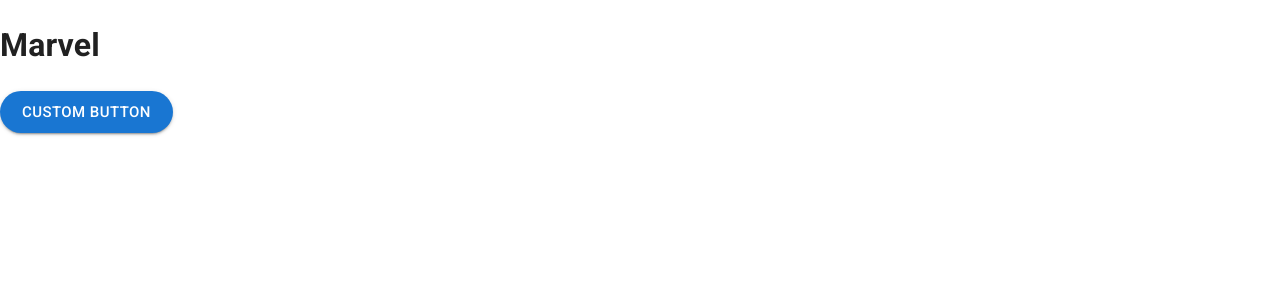
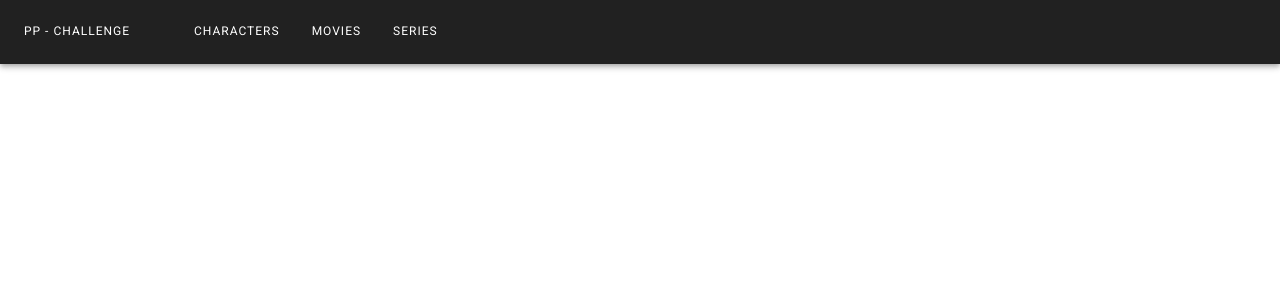
Before and after one commit to gabepinheiro/pp-challenge, a Next.js app: page / in a window 1280 px wide. Shown: the top 300 px of the page. Built offline with nearby package versions, Linux system fonts and the light colour scheme.

Commit message:
feat: add initial <NavBar />

```diff
--- /dev/null
+++ b/src/components/nav-bar/index.ts
@@ -0,0 +1 @@
+export * from './nav-bar'
--- /dev/null
+++ b/src/components/nav-bar/nav-bar.tsx
@@ -0,0 +1,52 @@
+import Typography from '@mui/material/Typography'
+import AppBar from '@mui/material/AppBar'
+import Toolbar from '@mui/material/Toolbar'
+import Box from '@mui/material/Box'
+import MenuList from '@mui/material/MenuList'
+import MenuItem from '@mui/material/MenuItem'
+
+export const NavBar = () => (
+  <AppBar
+    position="static"
+    sx={{
+      backgroundColor: 'text.primary'
+    }}
+  >
+    <Toolbar>
+      <Box
+        sx={{
+          display: 'flex',
+          alignItems: 'center',
+          gap: '48px'
+        }}
+      >
+        <Typography variant="overline" component="h1">
+          PP - Challenge
+        </Typography>
+        <MenuList
+          sx={{
+            display: 'flex',
+            flexWrap: 'wrap',
+            flex: '1'
+          }}
+        >
+          <MenuItem>
+            <Typography variant="overline" component="span">
+              Characters
+            </Typography>
+          </MenuItem>
+          <MenuItem>
+            <Typography variant="overline" component="span">
+              Movies
+            </Typography>
+          </MenuItem>
+          <MenuItem>
+            <Typography variant="overline" component="span">
+              Series
+            </Typography>
+          </MenuItem>
+        </MenuList>
+      </Box>
+    </Toolbar>
+  </AppBar>
+)
--- a/src/pages/index.tsx
+++ b/src/pages/index.tsx
@@ -1,19 +1,7 @@
-import Button from '@mui/material/Button'
-import { styled } from '@mui/system'
-
-const CustomButton = styled(Button)`
-  border-radius: 100px;
-`
+import { NavBar } from 'components/nav-bar'
 
 export default function Index() {
-  return (
-    <>
-      <h1>Marvel</h1>
-      <CustomButton size="large" variant="contained">
-        Custom button
-      </CustomButton>
-    </>
-  )
+  return <NavBar />
 }
 
 export const getStaticProps = async () => {
```
